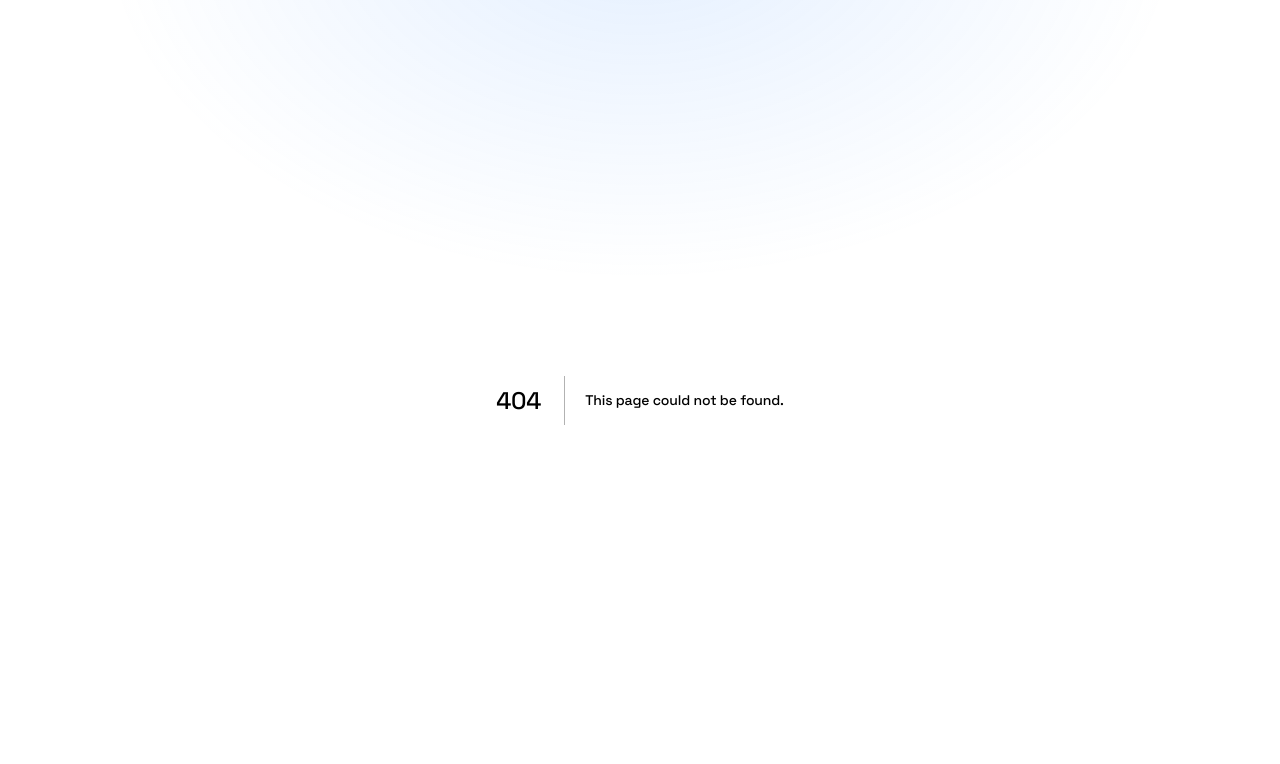
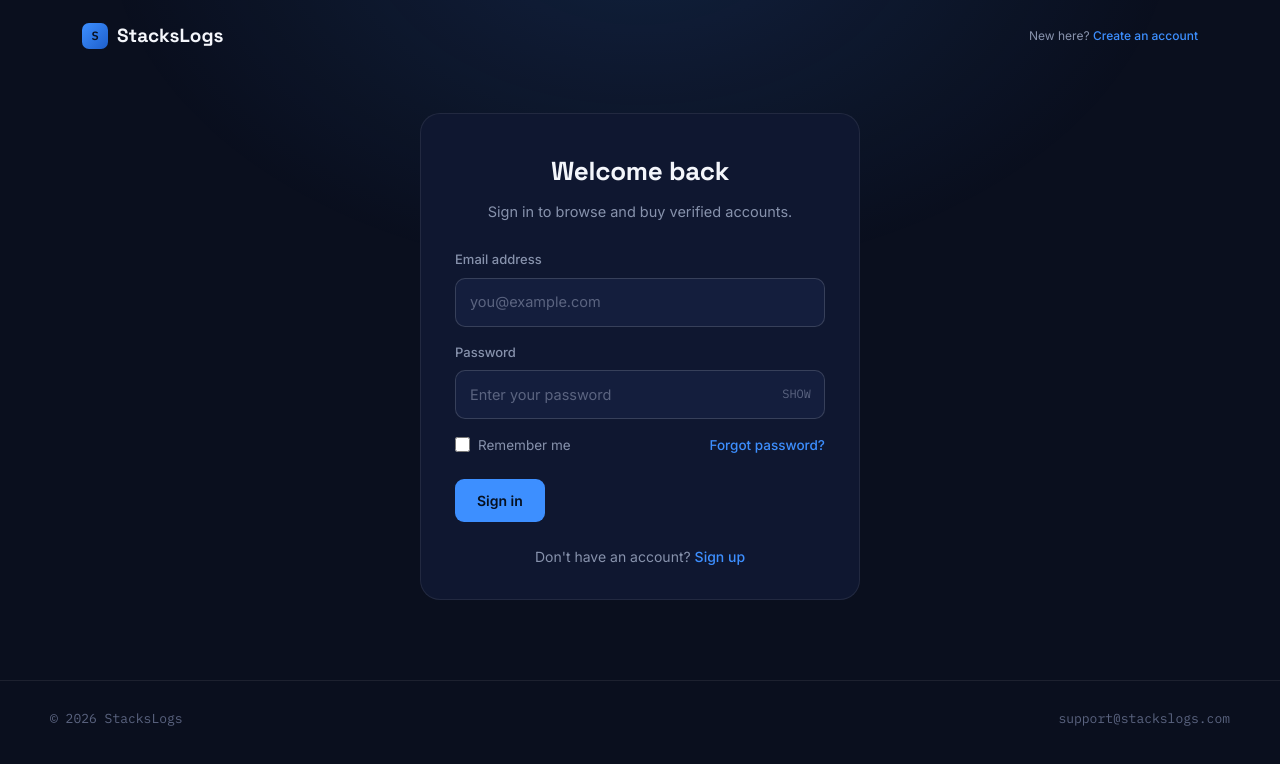
Before and after one commit to timiajeojo/stackslogs, a Next.js app in the folder web/: page /login in a window 1280 px wide. Before the commit this address had no page. Shown: the top 764 px of the page. Built offline with nearby package versions, Linux system fonts and the light colour scheme.

Commit message:
Add sign-in page matching design, no Google OAuth

```diff
--- a/web/app/globals.css
+++ b/web/app/globals.css
@@ -193,3 +193,9 @@ footer{border-top:1px solid var(--border);padding:28px 32px;position:relative;z-
 .auth-footer{text-align:center;margin-top:24px;font-size:14px;color:var(--text-muted);}
 .auth-footer a{color:var(--blue);font-weight:500;}
 .auth-footer a:hover{text-decoration:underline;}
+
+.row-between{display:flex;align-items:center;justify-content:space-between;margin-bottom:24px;font-size:13.5px;}
+.checkbox-row{display:flex;align-items:center;gap:8px;color:var(--text-muted);}
+.checkbox-row input{width:15px;height:15px;accent-color:var(--blue);}
+.forgot-link{color:var(--blue);font-weight:500;}
+.forgot-link:hover{text-decoration:underline;}
--- /dev/null
+++ b/web/app/login/page.tsx
@@ -0,0 +1,107 @@
+"use client";
+
+import { useState } from "react";
+import { useRouter } from "next/navigation";
+import Link from "next/link";
+
+export default function LoginPage() {
+  const router = useRouter();
+  const [email, setEmail] = useState("");
+  const [password, setPassword] = useState("");
+  const [showPass, setShowPass] = useState(false);
+  const [remember, setRemember] = useState(false);
+  const [error, setError] = useState("");
+  const [loading, setLoading] = useState(false);
+
+  async function handleSubmit(e: React.FormEvent) {
+    e.preventDefault();
+    setError("");
+    setLoading(true);
+
+    try {
+      const res = await fetch(`${process.env.NEXT_PUBLIC_API_URL}/api/auth/login`, {
+        method: "POST",
+        headers: { "Content-Type": "application/json" },
+        body: JSON.stringify({ email, password }),
+      });
+      const data = await res.json();
+
+      if (!res.ok) {
+        setError(data.error || "Invalid credentials");
+        setLoading(false);
+        return;
+      }
+
+      localStorage.setItem("token", data.token);
+      router.push("/");
+    } catch {
+      setError("Something went wrong. Try again.");
+      setLoading(false);
+    }
+  }
+
+  return (
+    <>
+      <nav>
+        <div className="logo"><span className="mark">S</span>StacksLogs</div>
+        <div className="nav-note">New here? <Link href="/register">Create an account</Link></div>
+      </nav>
+
+      <div className="auth-wrap">
+        <div className="auth-card">
+          <div className="auth-head">
+            <h1>Welcome back</h1>
+            <p>Sign in to browse and buy verified accounts.</p>
+          </div>
+
+          <form onSubmit={handleSubmit}>
+            <div className="field">
+              <label htmlFor="email">Email address</label>
+              <input type="email" id="email" placeholder="you@example.com" required value={email} onChange={(e) => setEmail(e.target.value)} />
+            </div>
+
+            <div className="field">
+              <label htmlFor="password">Password</label>
+              <div className="input-shell">
+                <input
+                  type={showPass ? "text" : "password"}
+                  id="password"
+                  placeholder="Enter your password"
+                  required
+                  value={password}
+                  onChange={(e) => setPassword(e.target.value)}
+                />
+                <span className="toggle-pass" onClick={() => setShowPass(!showPass)}>{showPass ? "HIDE" : "SHOW"}</span>
+              </div>
+            </div>
+
+            <div className="row-between">
+              <label className="checkbox-row">
+                <input type="checkbox" checked={remember} onChange={(e) => setRemember(e.target.checked)} />
+                Remember me
+              </label>
+              <a href="#" className="forgot-link">Forgot password?</a>
+            </div>
+
+            {error && <p style={{ color: "var(--danger)", fontSize: 13, marginBottom: 14 }}>{error}</p>}
+
+            <button type="submit" className="btn btn-blue" disabled={loading}>
+              {loading ? "Signing in..." : "Sign in"}
+            </button>
+          </form>
+
+          <div className="auth-footer">
+            Don&apos;t have an account? <Link href="/register">Sign up</Link>
+          </div>
+        </div>
+      </div>
+
+      <footer className="site-footer">
+        <div className="foot-inner">
+          <span>© 2026 StacksLogs</span>
+          <span>support@stackslogs.com</span>
+        </div>
+      </footer>
+    </>
+  );
+}
```
